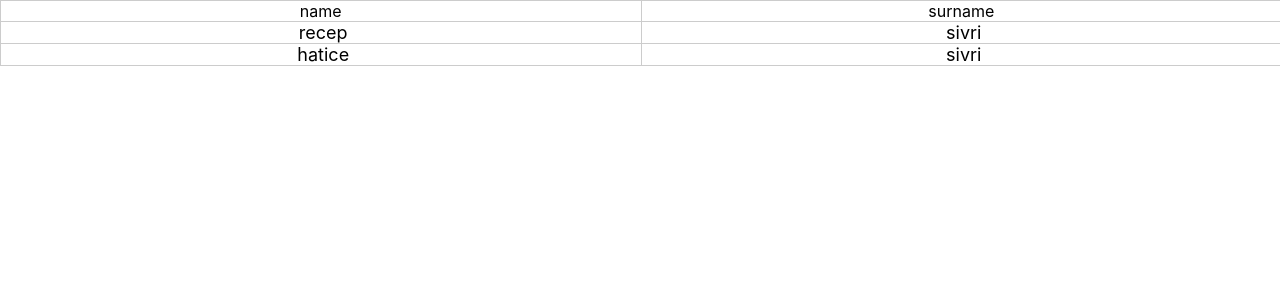
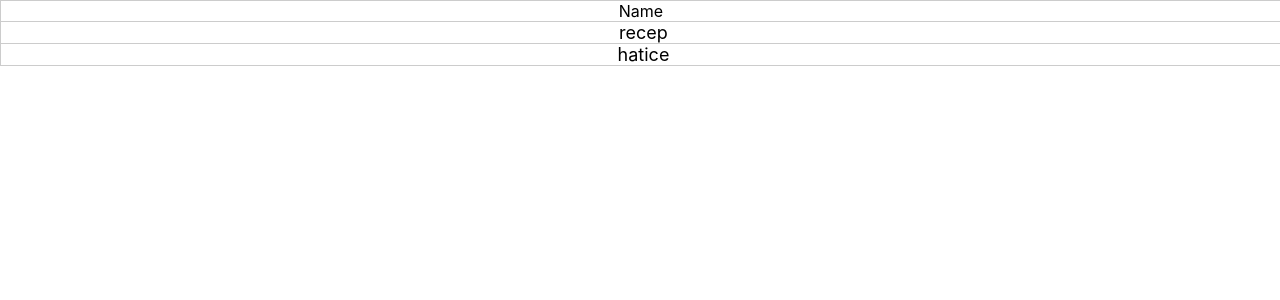
Before and after one commit to RecepSivri/rs-data-grid, a React (Create React App) app in the folder rs-data-grid-react/: page / in a window 1280 px wide. Shown: the top 300 px of the page. Built offline with nearby package versions, Linux system fonts and the light colour scheme.

Commit message:
table dynamics provided

```diff
--- a/rs-data-grid-react/src/App.tsx
+++ b/rs-data-grid-react/src/App.tsx
@@ -5,12 +5,12 @@ import { RsDataGrid } from './components/rsDataGrid/rsDataGrid';
 
 function App() {
   const data :any[] = [{name: 'recep', surname: 'sivri'}, {name: 'hatice', surname: 'sivri'}];
-  const column: IColumn[] = [{name: 'Name', dataField: 'name'}, {name: 'Surname', dataField: 'surname'}]
+  const column: IColumn[] = [{name: 'Name', dataField: 'name'}]
   return (
     <div className="App">
       <RsDataGrid
       data = {data}
-      column = {column}/>
+      column = {column} />
     </div>
   );
 }
--- a/rs-data-grid-react/src/components/rsDataGrid/rsDataGrid.tsx
+++ b/rs-data-grid-react/src/components/rsDataGrid/rsDataGrid.tsx
@@ -12,10 +12,8 @@ export const RsDataGrid = (param: IRsDataGridProps)  => {
   const {data, column} = param;
   return (
     <div className="rs-data-grid">
-
-      <RsDataGridHeader data = {data}/>
-      <RsDataGridTable data = {data}/>
+      <RsDataGridHeader data = {data} column= {column}/>
+      <RsDataGridTable data = {data} column= {column}/>
      </div>
-
   )
 }
--- a/rs-data-grid-react/src/components/rsDataGrid/rsDataGridHeader/rsDataGridHeader.tsx
+++ b/rs-data-grid-react/src/components/rsDataGrid/rsDataGridHeader/rsDataGridHeader.tsx
@@ -10,33 +10,26 @@ export const RsDataGridHeader = (param: IRsDataGridHeaderProps)  => {
   const {data, column} = param;
   return (
     <div className='row-start-layout rs-data-grid-header'>
-      {
-        column &&
         <div className='row-start-layout rs-data-grid-header-row'>
           {
-            column.map((item: any, index: number) => {
-              return <div className='rs-data-grid-header-item row-layout-center'
-              style={{
-                borderRight: index !== column.length -1 ?  "1px solid #ccc" : ""
-              }} >{item.name}</div>
-            })
-          }
-        </div>
-      }
-      {
-        !column &&
-        <div className='row-start-layout rs-data-grid-header-row'>
-          {
-            data.length > 0 &&
+            data.length > 0 && !column &&
             Object.keys(data[0]).map((item: any, index: number) => {
-              return <div className='rs-data-grid-header-item row-layout-center'
+              return <div className='rs-data-grid-header-item row-layout-center' key={'rs-data-grid-header-item-'+index}
               style={{
                 borderRight: index !== Object.keys(data[0]).length -1 ?  "1px solid #ccc" : ""
               }}>{item}</div>
             })
           }
+          {
+            data.length > 0 && column &&
+            column.map((item: any, index: number) => {
+              return <div className='rs-data-grid-header-item row-layout-center' key={'rs-data-grid-header-item-'+index}
+              style={{
+                borderRight: index !== column.length -1 ?  "1px solid #ccc" : ""
+              }}>{item.name}</div>
+            })
+          }
         </div>
-      }
     </div>
   )
 }
--- a/rs-data-grid-react/src/components/rsDataGrid/rsDataGridTable/rsDataGridTable.tsx
+++ b/rs-data-grid-react/src/components/rsDataGrid/rsDataGridTable/rsDataGridTable.tsx
@@ -1,13 +1,36 @@
+import { IColumn } from '../models/rsDataGrid.models';
 import './rsDataGridTable.scss'
 export interface IRsDataGridTableProps {
   data: any[];
+  column?: IColumn[];
 }
 
 export const RsDataGridTable = (param: IRsDataGridTableProps)  => {
-  const {data} = param;
+  const {data, column} = param;
   return (
     <div className="column-start-layout rs-data-grid-table">
       {
+        column &&
+        data.map((item: any, index: number) => {
+          return <div className="row-start-layout rs-data-grid-table-row"
+          style={{
+            borderBottom: index !== data.length -1 ?  "1px solid #ccc" : ""
+          }}
+           key={'row-table-' + index}>
+          {
+              column.map((value: any, index2: number) => {
+                return (<div className="rs-data-grid-table-cell row-layout-center "
+                style={{
+                  borderRight: index2 !== column.length -1 ?  "1px solid #ccc" : ""
+                }}
+                key={'column-table-' + index + '-' + index2}>{item[value.dataField]}</div>);
+              })
+          }
+          </div>
+        })
+      }
+      {
+        !column &&
         data.map((item: any, index: number) => {
           return <div className="row-start-layout rs-data-grid-table-row"
           style={{
```
